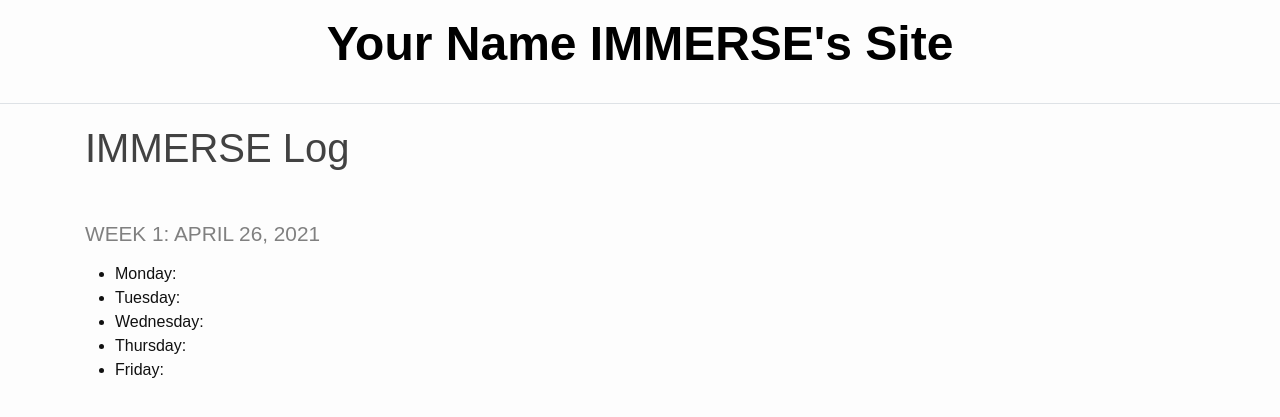
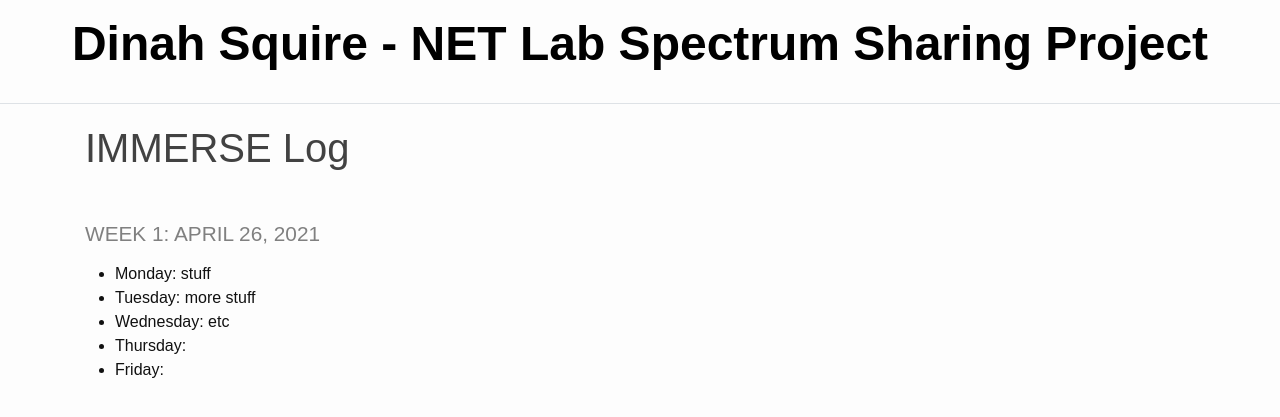
Before and after one commit to squid256/immerse_site, a Jekyll site: the page built from _pages/log.md, in a window 1280 px wide. Shown: the top 417 px of the page. Built offline with Jekyll 4.4.1, drawn with Linux system fonts in a browser that asks for light colours.

Commit message:
Base website stuff

```diff
--- a/_config.yml
+++ b/_config.yml
@@ -18,10 +18,10 @@
 # You can create any custom variable you would like, and they will be accessible
 # in the templates via {{ site.myvariable }}.
 
-title: Your Name IMMERSE's Site
+title: Dinah Squire - NET Lab Spectrum Sharing Project
 
-baseurl: "/student_website_template" # the subpath of your site, e.g. /blog
-url: "https://byu-cpe.github.io" # the base hostname & protocol for your site, e.g. http://example.com
+baseurl: "/immerse_site" # the subpath of your site, e.g. /blog
+url: "https://squid256.github.io" # the base hostname & protocol for your site, e.g. http://example.com
 
 collections:
   pages:
--- a/_pages/log.md
+++ b/_pages/log.md
@@ -5,8 +5,8 @@ title: IMMERSE Log
 
 ### Week 1: April 26, 2021
 
-* **Monday**:
-* **Tuesday**:
-* **Wednesday**:
+* **Monday**: stuff
+* **Tuesday**: more stuff
+* **Wednesday**: etc
 * **Thursday**:
 * **Friday**:
```
Also changed, not shown: Gemfile.lock.
